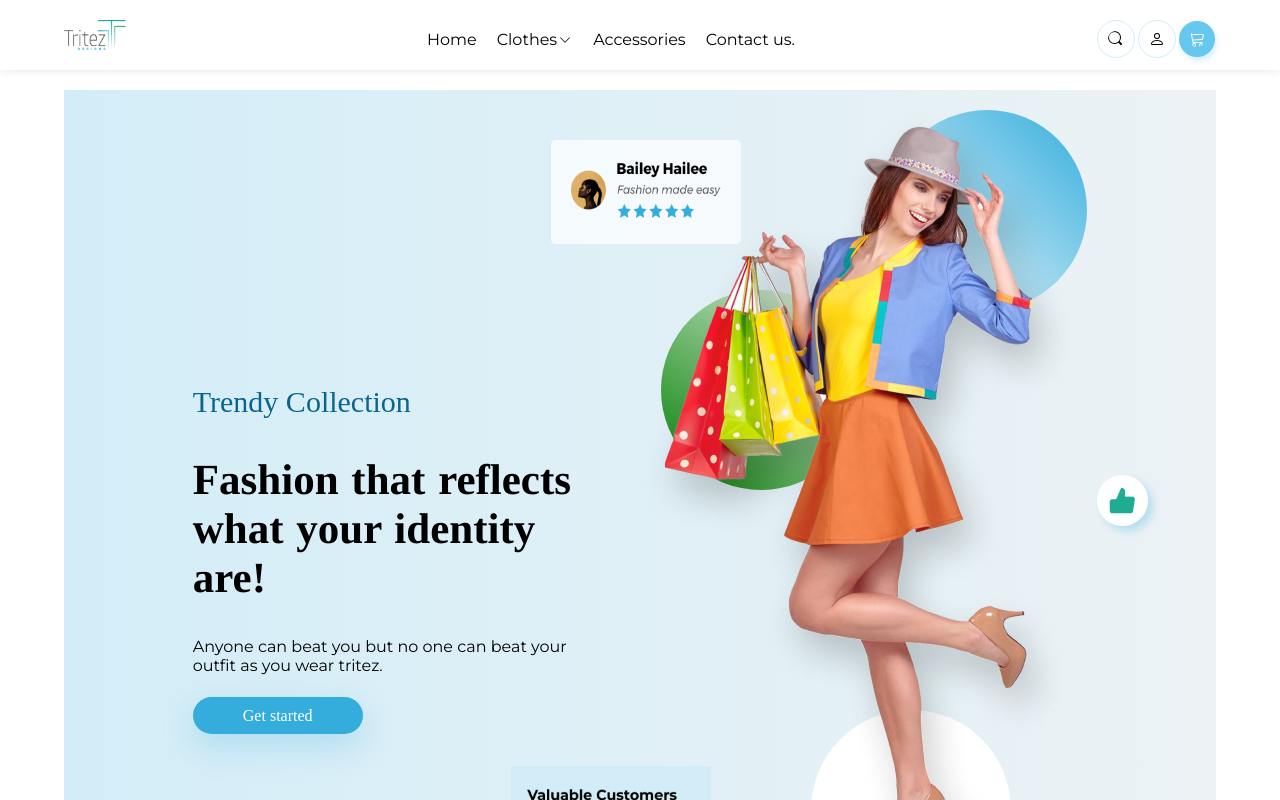
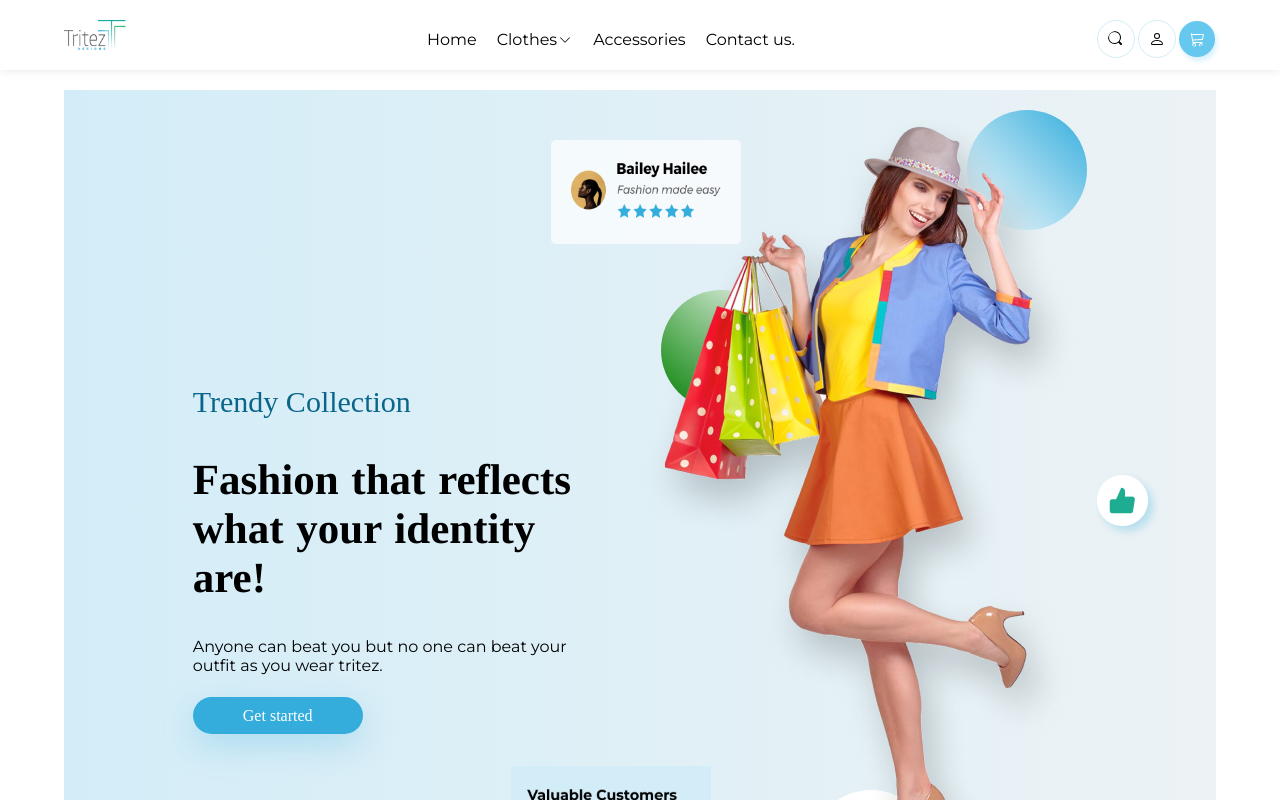
Before and after one commit to sideeq12/tritezglobal, a Next.js app: page / in a window 1280 px wide. Shown: the top 800 px of the page. Built offline with nearby package versions, Linux system fonts and the light colour scheme; a web font is replaced by a local one.

Commit message:
circle animation

```diff
--- a/components/welome/welcome_style.ts
+++ b/components/welome/welcome_style.ts
@@ -82,6 +82,8 @@ export const Welc = styled.div`
             width: 200px;
             height: 200px;
             border-radius: 100%;
+            animation: blink infinite  6s;
+
         }
         .circle1{
             position: absolute;
@@ -136,6 +138,7 @@ export const Welc = styled.div`
             .circle{
             width: 120px;
             height: 120px;
+            animation: blink1 infinite  6s;
             border-radius: 100%;
         }
         .circle1{
@@ -172,4 +175,43 @@ export const Welc = styled.div`
         }
 
     }
+
+
+
+    @keyframes blink {
+        0%{
+            width : 120px;
+            height: 120px;
+        }25%{
+            width :160px;
+            height: 160px;
+        }50%{
+            height: 200px;
+            width: 200px;
+        }75%{
+            width: 160px;
+            height: 160px;
+        }100%{
+            width : 120px;
+            height: 120px;
+        }
+    }
+    @keyframes blink1 {
+        0%{
+            width : 40px;
+            height: 40px;
+        }25%{
+            width :80px;
+            height: 80px;
+        }50%{
+            height: 120px;
+            width: 120px;
+        }75%{
+            width: 80px;
+            height: 80px;
+        }100%{
+            width : 40px;
+            height: 40px;
+        }
+    }
 `
```
